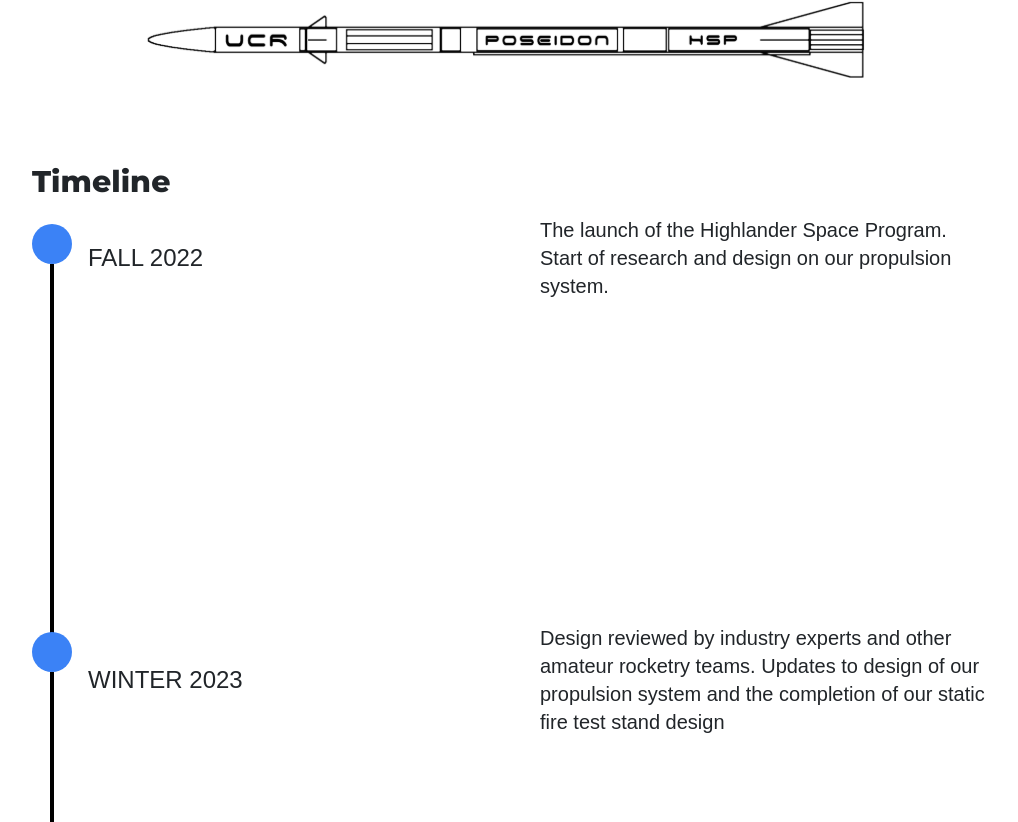
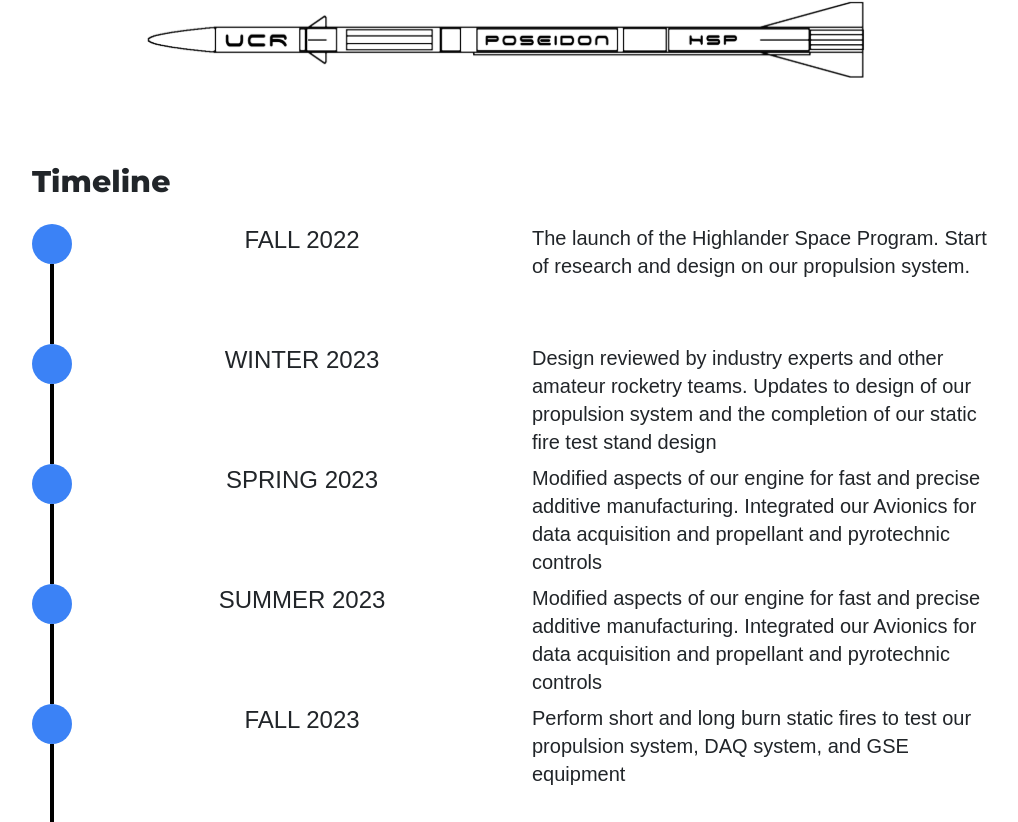
Before and after one commit to acm-ucr/hsp-website, a Next.js app: page /projects in a window 1280 px wide. Shown: the part 1341-2163 px from the top of the page, without its empty margins (128-1146 px from the left). Built offline with nearby package versions, Linux system fonts and the light colour scheme.

Commit message:
small fixes

```diff
--- a/src/components/projects/poseidon/Timeline.js
+++ b/src/components/projects/poseidon/Timeline.js
@@ -3,32 +3,31 @@ import texts from "@/data/Poseidon/Timeline";
 
 const Timeline = () => {
   return (
-    <div className="flex flex-col items-center my-10 gap-3">
-      <div className="flex text-left w-9/12 text-3xl font-extrabold font-montserrat pb-4">
+    <div className="flex flex-col items-center my-10">
+      <div className="flex lg:justify-start justify-center lg:w-9/12 text-3xl font-extrabold font-montserrat pb-4">
         Timeline
       </div>
-      <div></div>
       {texts.map((event, index) => (
-        <div key={index} className="flex w-9/12 items-start ">
+        <div key={index} className="flex w-11/12 lg:w-9/12 items-start ">
           <div className="flex items-center justify-center">
             <div>
               <div className="flex flex-col items-center">
-                <div className=" bg-blue-500 rounded-full w-10 h-10 -mt-8"></div>
+                <div className=" bg-blue-500 rounded-full w-10 h-10"></div>
 
                 {index !== texts.length - 1 && (
-                  <div className="w-1 bg-black sm:h-13 h-96"></div>
+                  <div className="bg-black relative h-20 w-1"></div>
                 )}
               </div>
             </div>
           </div>
 
-          <div className="grid md:grid-cols-2 font-sans gap-3 -mt-10 ">
-            <div className="text-2xl flex justify-center items-start flex-col pl-4">
+          <div className="grid grid-cols-1 lg:grid-cols-2 font-sans ">
+            <div className="text-lg lg:text-2xl flex justify-center items-start ">
               {event.data}
-
-              <span className="block md:hidden mt-4">{event.para}</span>
             </div>
-            <div className="hidden md:block text-xl">{event.para}</div>
+            <div className="text-sm lg:text-xl text-left flex justify-center items-center">
+              {event.para}
+            </div>
           </div>
         </div>
       ))}
```
